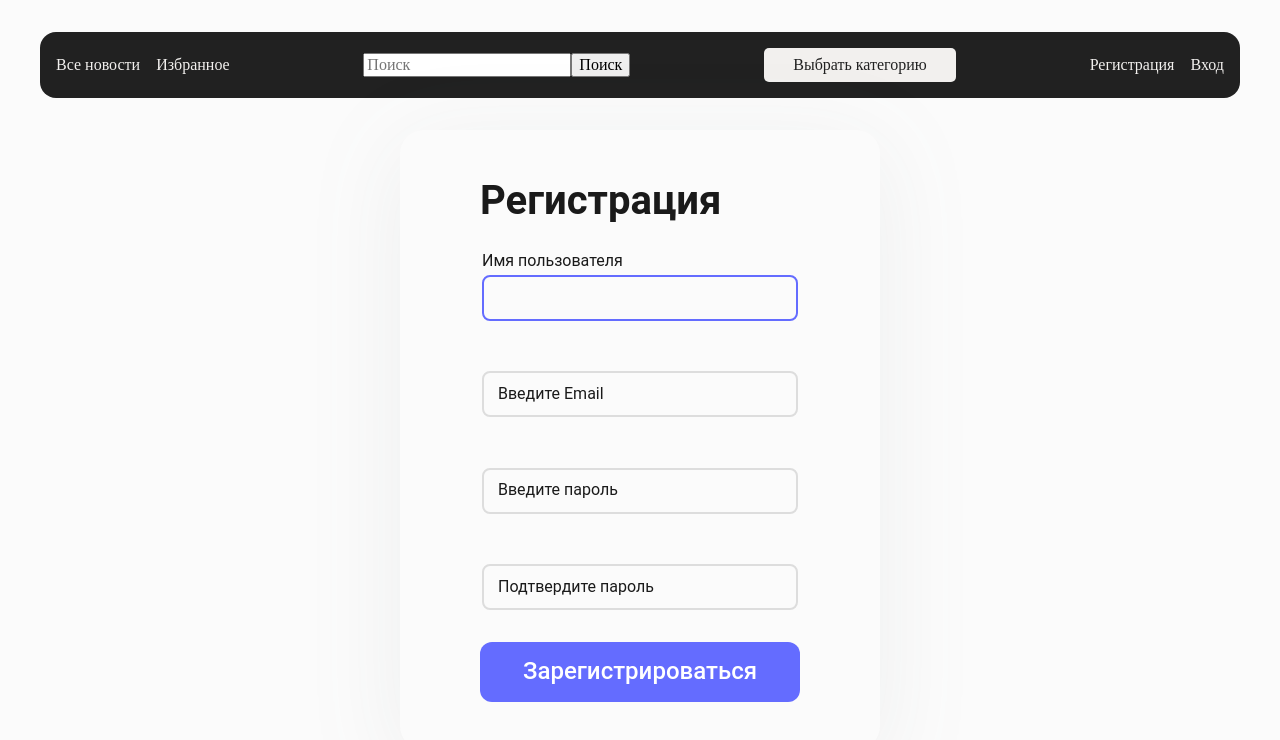
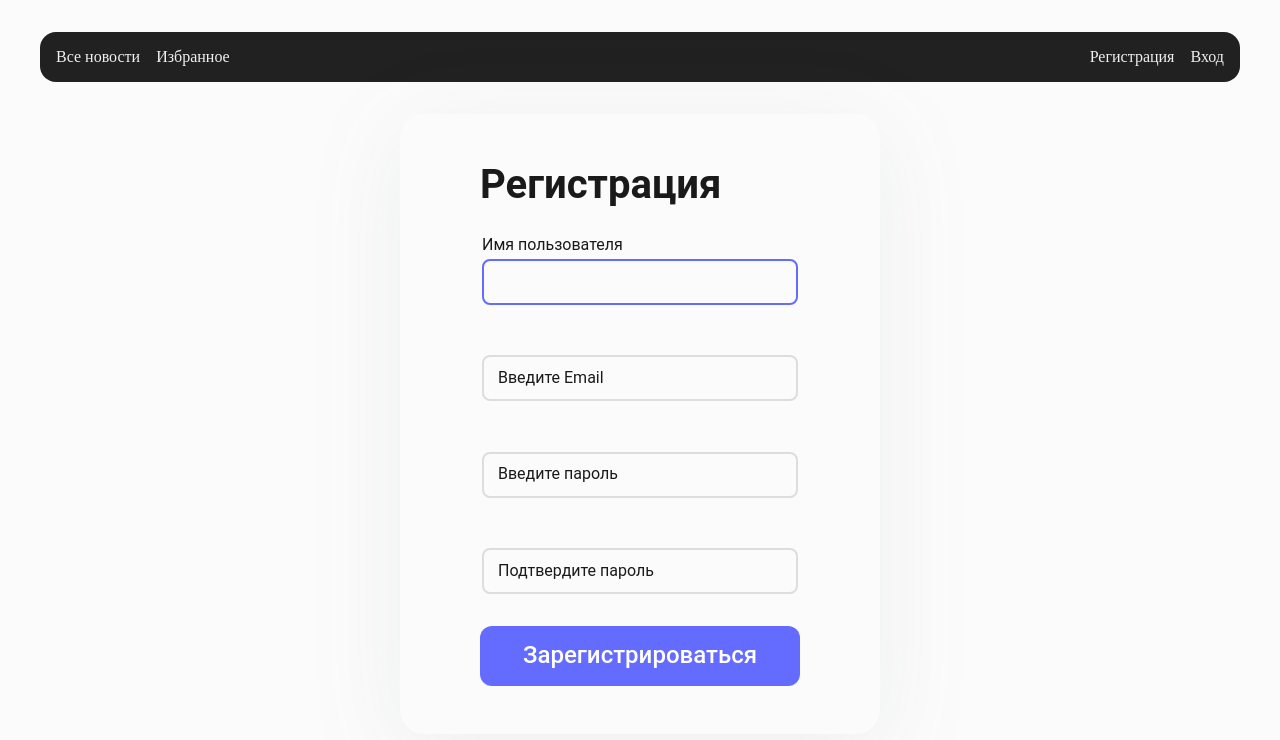
Before and after one commit to Igor098/NewsAPI, a React (Vite) app: page /register in a window 1280 px wide. Shown: the top 740 px of the page. Built offline with nearby package versions, Linux system fonts and the light colour scheme.

Commit message:
fix: поправил названия функций

```diff
--- a/src/components/Dropdown/ui/Dropdown.tsx
+++ b/src/components/Dropdown/ui/Dropdown.tsx
@@ -2,7 +2,7 @@ import style from "../../Header/ui/style.module.scss";
 import { useState } from "react";
 import {IDropdownProps} from "../../../types/types.ts";
 
-export const Dropdown = ({mainText, elementsList, activeElement, setCategory}: IDropdownProps) => {
+export const Dropdown = ({mainText, elementsList, activeElement, onClickElement}: IDropdownProps) => {
     const [isOpen, setIsOpen] = useState(false);
 
     const openDropdown = () => {
@@ -18,7 +18,7 @@ export const Dropdown = ({mainText, elementsList, activeElement, setCategory}: I
                     elementsList && elementsList.map((category) => (
                         <button key={category.name}
                                 className={`${style.dropdownItem} ${style.btnReset} ${activeElement.includes(category.name) ? style.active : ""}`}
-                                onClick={setCategory}
+                                onClick={onClickElement}
                         >{category.name}</button>
                     ))
                 }
--- a/src/components/Header/ui/Header.tsx
+++ b/src/components/Header/ui/Header.tsx
@@ -1,5 +1,5 @@
 import style from './style.module.scss';
-import { Link } from 'react-router-dom';
+import { Link, useLocation } from 'react-router-dom';
 import { SearchForm } from "../../SearchForm";
 import { Dropdown } from "../../Dropdown";
 import { useDispatch, useSelector } from "react-redux";
@@ -7,16 +7,17 @@ import { selectIsAuthenticated, selectUsername } from "../../../store/slices/aut
 import { RootDispatch } from "../../../store/store.ts";
 import {logoutUser, userLogoutRequest} from "../../../store/slices/auth/authSlice.ts";
 import { selectCategory } from "../../../store/slices/news/newsSelector.ts";
-import {MouseEvent} from "react";
-import {loadNews, setCategory} from "../../../store/slices/news/newsSlice.ts";
-import {categories} from "../../../utils/categories.ts";
+import { MouseEvent } from "react";
+import { loadNews, setCategory } from "../../../store/slices/news/newsSlice.ts";
+import { categories } from "../../../utils/categories.ts";
 
 export const Header = () => {
     const isAuthorized: boolean = useSelector(selectIsAuthenticated);
     const username: string | null = useSelector(selectUsername);
     const category: string = useSelector(selectCategory);
-
     const dispatch: RootDispatch = useDispatch();
+    const location = useLocation()
+    const activeCategory: string = categories.filter((element) => element.state === category).map((element) => element.name)[0]
 
     const logout = () => {
         dispatch(userLogoutRequest());
@@ -37,8 +38,6 @@ export const Header = () => {
         dispatch(loadNews(category))
     }
 
-    const activeCategory: string = categories.filter((element) => element.state === category).map((element) => element.name)[0]
-
     return (
         <header className={style.header}>
             <div className={style.container}>
@@ -54,8 +53,17 @@ export const Header = () => {
                             </li>
                         </ul>
                     </nav>
-                    <SearchForm />
-                    <Dropdown mainText={"Выбрать категорию"} elementsList={categories} activeElement={activeCategory} setCategory={loadNewsByCategory} />
+
+                    {
+                        location.pathname === "/" && (
+                            <>
+                                <SearchForm />
+                                <Dropdown mainText={"Выбрать категорию"} elementsList={categories} activeElement={activeCategory} onClickElement={loadNewsByCategory} />
+                            </>
+
+                        )
+                    }
+
                     {
                         !isAuthorized && (
                             <nav>
@@ -80,7 +88,6 @@ export const Header = () => {
                             </div>
                         )
                     }
-
                 </div>
             </div>
         </header>
--- a/src/features/NewsList/ui/NewsList.tsx
+++ b/src/features/NewsList/ui/NewsList.tsx
@@ -26,7 +26,7 @@ export const NewsList = () => {
         dispatch(loadNews(category))
         dispatch(loadSavedNews())
         dispatch(userInfoRequest())
-    }, [dispatch]);
+    }, [dispatch, category]);
 
     useEffect(() => {
         if (error === "ERR_BAD_REQUEST") {
--- a/src/types/types.ts
+++ b/src/types/types.ts
@@ -87,7 +87,7 @@ export interface IDropdownProps {
     mainText: string;
     elementsList: Array<IDropdownCategory>;
     activeElement: string;
-    setCategory?: (e: MouseEvent<HTMLButtonElement>) => void;
+    onClickElement?: (e: MouseEvent<HTMLButtonElement>) => void;
 }
 
 export interface IDropdownCategory{
```
